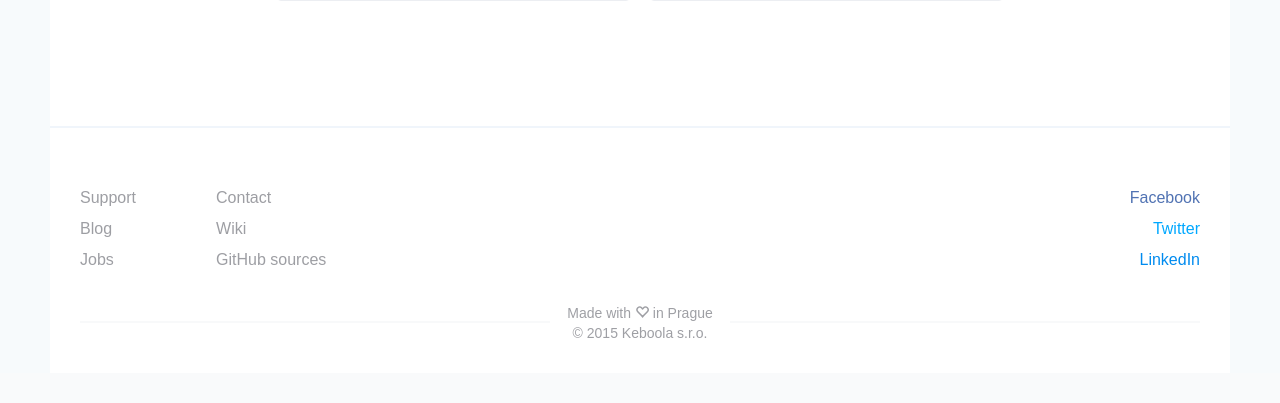
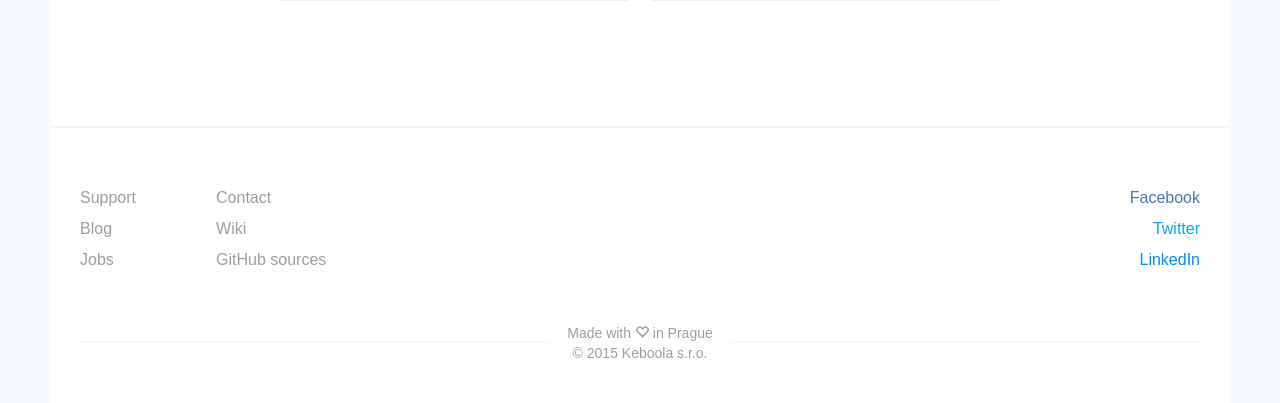
Before and after one commit to Pabu01/Pabu01-keboola-punk-web, a PHP site: template resources/views/jobs.html.twig in a window 1280 px wide. Shown: the part 1644-2047 px from the top of the page. Before the commit the page ends 1982 px from the top, so only its background shows below. Run offline with PHP 8.4, Linux system fonts and the light colour scheme; the template is opened without the code that fills it, so the values that code supplies are empty; some libraries are stand-ins or nearby versions; some web fonts are replaced.

Commit message:
fix: footer padding

```diff
--- a/public/css/style.css
+++ b/public/css/style.css
@@ -962,7 +962,7 @@ header .mobile-menu {
 }
 
 footer {
-	padding: 60px 0 10px;
+	padding: 60px 0 20px;
 	width: 100%;
 	height: auto;
 	border-top: 2px solid #f0f5fb;
@@ -994,7 +994,7 @@ footer .love {
 	font-size: 14px;
 	font-size: 1.4rem;
 	line-height: 1.2em;
-	margin-top: 40px;
+	margin-top: 60px;
 	font-weight: 500;
 	color: #3d3f49;
 	opacity: .5;
```
